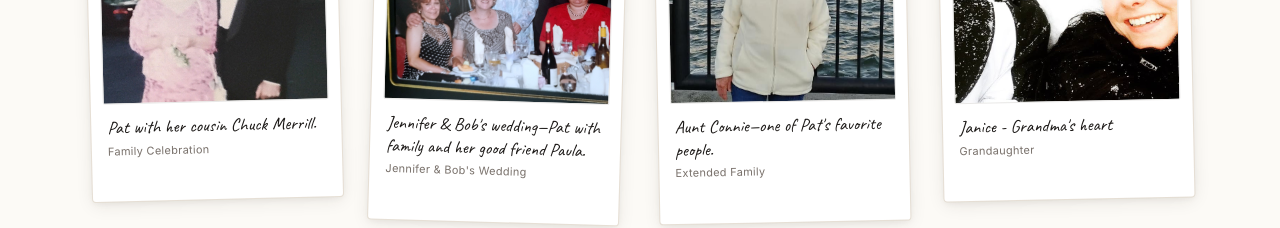
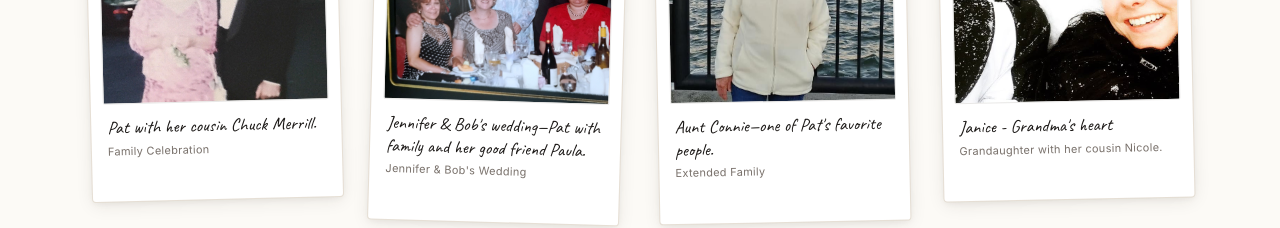
Before and after one commit to jenniferdalzell22-commits/patmobile2, a React (Vite) app: page / in a window 1280 px wide. Shown: the part 1220-1448 px from the top of the page. Built offline with nearby package versions, Linux system fonts and the light colour scheme.

Commit message:
Modify year description for photo entry
Updated the year field to provide more context.

```diff
--- a/src/data/initialData.ts
+++ b/src/data/initialData.ts
@@ -119,7 +119,7 @@ export const INITIAL_SCRAPBOOK_ITEMS: ScrapbookItem[] = [
     type: "photo",
      imageUrl: "./assets/aistudio/janice-nicole.jpg",
     caption: "Janice - Grandma's heart",
-    year: "Grandaughter",
+    year: "Grandaughter with her cousin Nicole. ",
     rotation: -1.2,
     tapeStyle: "washi-cream",
     note: "Her signature, affectionate way of asking for everyday errands or shopping trips."
```
